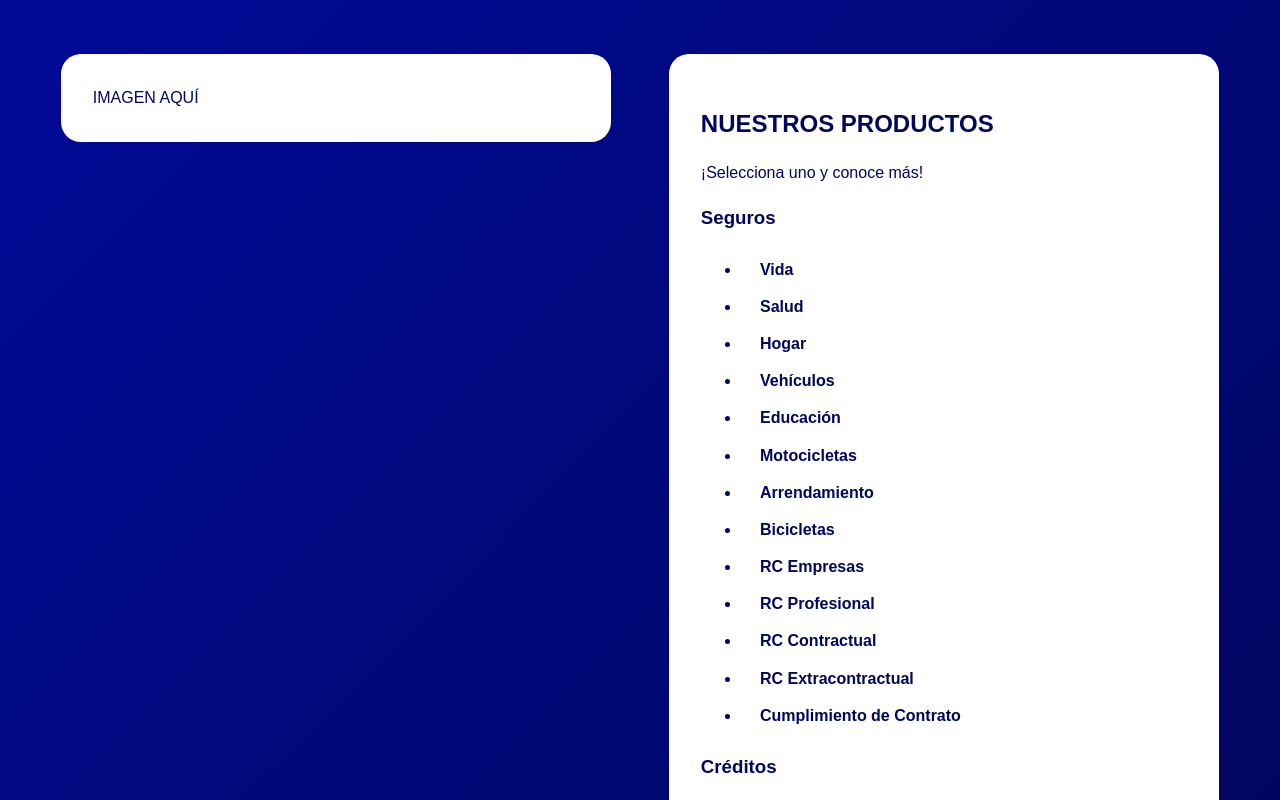
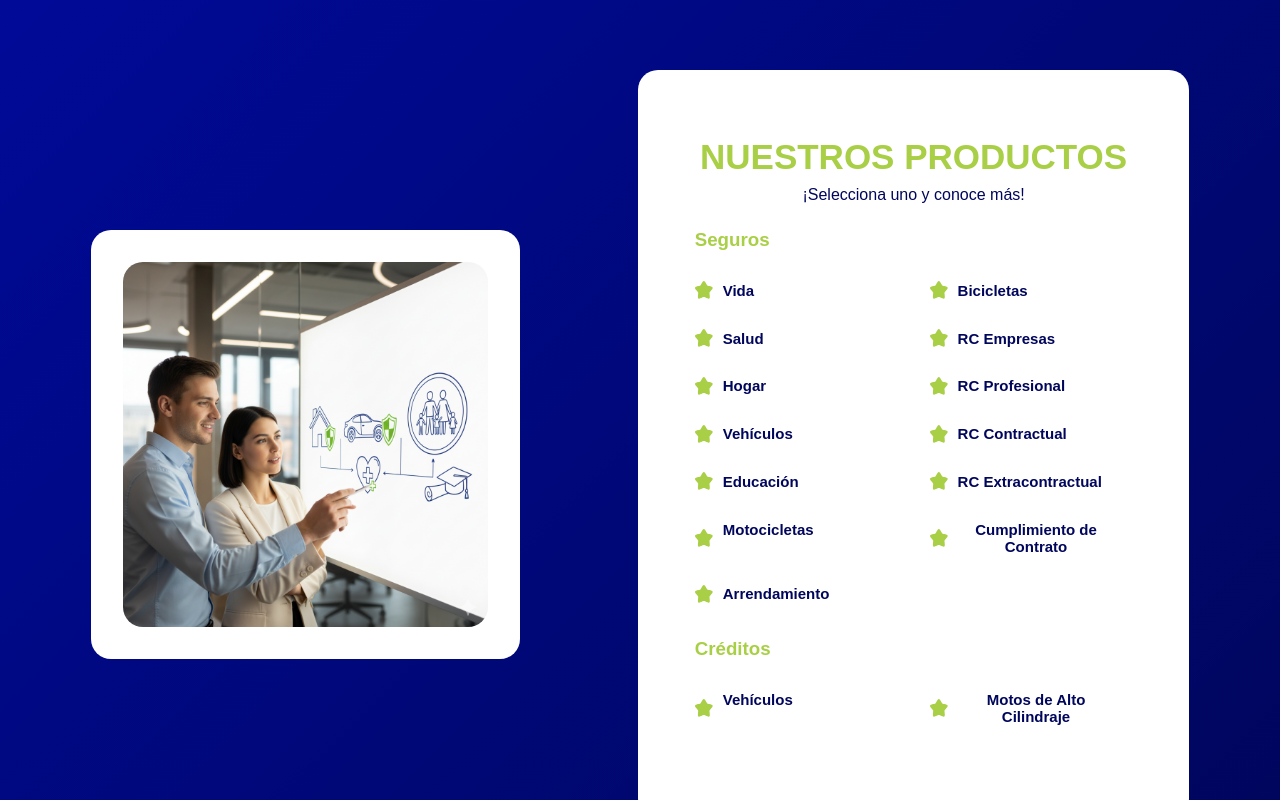
Before and after one commit to caopdecode/StarAseguradosWebV2, a React (Vite) app: page / in a window 1280 px wide. Shown: the part 1520-2320 px from the top of the page. Built offline with nearby package versions, Linux system fonts and the light colour scheme.

Commit message:
Star Asegurados Web V2

```diff
--- a/src/App.css
+++ b/src/App.css
@@ -31,8 +31,13 @@ body {
   border-radius: 10px;
   cursor: pointer;
   position: relative;
-  transition: background 0.3s;
+  transition: 0.3s;
   opacity: 50%;
+}
+
+.nav-btn:hover {
+  transition: 0.3s;
+  opacity: 100%;
 }
 
 .nav-btn .nav-icon {
@@ -44,6 +49,7 @@ body {
   background-color: #A8CF45;
   color: #00065B;
   opacity: 100%;
+  transition: 0.3s;
 }
 .tooltip {
   position: absolute;
@@ -90,8 +96,8 @@ body {
 .services-container {
   display: flex;
   justify-content: space-around;
-  align-items: start;
-  padding: 4rem 2rem;
+  align-items: center;
+  padding: 5rem 2rem;
 }
 .services-card {
   background: white;
@@ -99,7 +105,16 @@ body {
   border-radius: 20px;
   padding: 2rem;
   width: 40%;
+  display: flex;
+  flex-direction: column;
+  justify-content: center;
+  align-items: center;
 }
+
+.services-card h3{
+  color: #A8CF45;
+}
+
 .services-card button {
   background: none;
   border: none;
@@ -110,6 +125,40 @@ body {
 .services-card button:hover {
   color: #A8CF45;
 }
+
+.services-card-title{
+  width: 100%;
+  height: auto;
+  display: flex;
+  justify-content: center;
+  align-items: center;
+  flex-direction: column;
+}
+
+.services-card-title p{
+  margin: 0;
+}
+
+.services-card-title h2{
+  margin-bottom: 0;
+  color: #A8CF45;
+  font-size: 35px;
+}
+
+.image-card{
+  width: 30%;
+  overflow: hidden;
+}
+
+.image-card img{
+  width: 100%;
+  border-radius: 20px;
+}
+
+.seguros-services, .creditos-services{
+  width: 90%;
+}
+
 
 /* Modal */
 .modal-overlay {
@@ -140,3 +189,65 @@ body {
   font-size: 1.5rem;
   cursor: pointer;
 }
+
+.seguros-list, .creditos-list {
+  list-style: none;
+  padding: 0;
+  margin: 0;
+  display: grid;
+  grid-auto-flow: column; /* llena por columnas */
+  grid-template-rows: repeat(7, auto); /* 7 elementos en la primera columna */
+  gap: 0.5rem 2rem; /* espacio entre filas y columnas */
+  font-size: 15px;
+}
+
+/* 2 columnas a partir de cierto punto */
+.seguros-list {
+  grid-template-columns: repeat(2, minmax(0, 1fr));
+}
+
+.seguros-list li, .creditos-list li {
+  position: relative;
+  padding-left: 10px; /* espacio para el ícono */
+}
+
+.seguros-list li::before, .creditos-list li::before {
+  content: "";
+  position: absolute;
+  left: 0;
+  top: 50%;
+  transform: translateY(-50%);
+  width: 18px;
+  height: 18px;
+  background-image: url('/src/assets/IMGs/Vector.svg');
+  background-repeat: no-repeat;
+  background-size: contain;
+}
+
+/* Los primeros 7 ítems van en la primera columna */
+.seguros-list li:nth-child(-n+7) {
+  grid-column: 1;
+}
+
+/* Los siguientes van a la segunda columna */
+.seguros-list li:nth-child(n+8) {
+  grid-column: 2;
+}
+
+/* Créditos: el primero en la columna 1, el segundo en la columna 2 */
+.creditos-list {
+  grid-template-columns: repeat(2, minmax(0, 1fr));
+}
+
+.creditos-list li:nth-child(1) {
+  grid-column: 1;
+}
+
+.creditos-list li:nth-child(2) {
+  grid-column: 2;
+}
+
+/* Opcional: para que las columnas estén bien alineadas */
+.seguros-list li, .creditos-list li {
+  margin-bottom: 0.3rem;
+}
--- a/src/components/Services.jsx
+++ b/src/components/Services.jsx
@@ -1,6 +1,7 @@
 import React, { useState } from "react";
 import { motion, AnimatePresence } from "framer-motion";
 import ModalService from "./ModalServices";
+import serviceImage from "../assets/IMGs/Services.png";
 
 const Services = () => {
   const [selected, setSelected] = useState(null);
@@ -22,26 +23,32 @@ const Services = () => {
       whileInView={{ opacity: 1 }}
       transition={{ duration: 0.8 }}
     >
-      <div className="services-card image-card">IMAGEN AQUÍ</div>
+      <div className="services-card image-card"><img src={serviceImage} alt="" /></div>
       <div className="services-card list-card">
+        <div className="services-card-title">
           <h2>NUESTROS PRODUCTOS</h2>
           <p>¡Selecciona uno y conoce más!</p>
+        </div>
+        <div className="seguros-services">
           <h3>Seguros</h3>
-        <ul>
+          <ul className="seguros-list">
             {servicesSeg.map((s) => (
               <li key={s}>
                 <button onClick={() => setSelected(s)}>{s}</button>
               </li>
             ))}
           </ul>
+        </div>
+        <div className="creditos-services">
           <h3>Créditos</h3>
-        <ul>
+          <ul className="creditos-list">
               {servicesFin.map((c) => (
                   <li key={c}>
                       <button onClick={() => setSelected(c)}>{c}</button>
                   </li>
               ))}
           </ul>
+        </div>
       </div>
 
       <AnimatePresence>
```
Also changed, not shown: src/assets/IMGs/Services.png (added), src/assets/IMGs/Vector.svg (added). Lines whose indentation alone changed are shown as unchanged.
